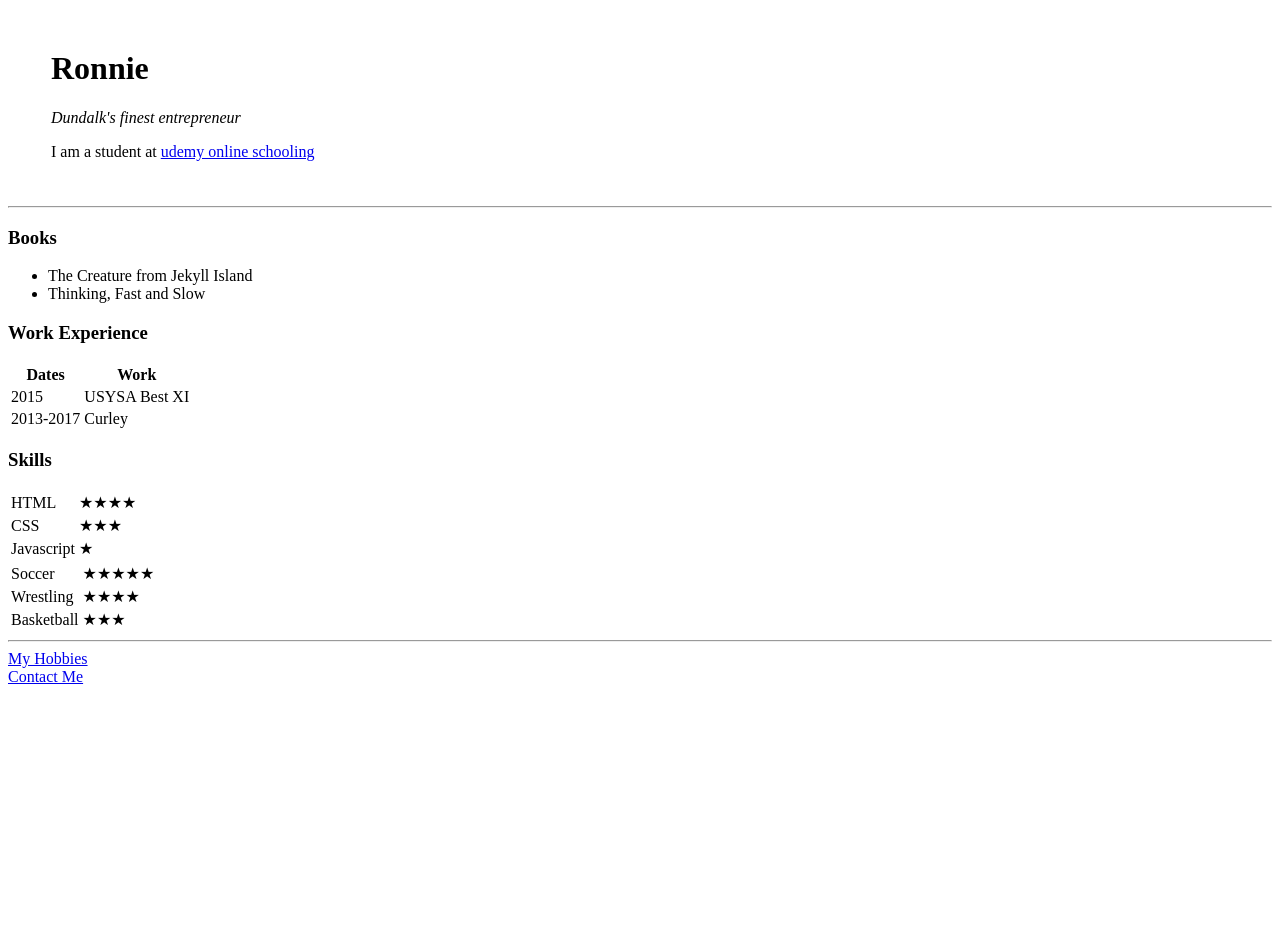
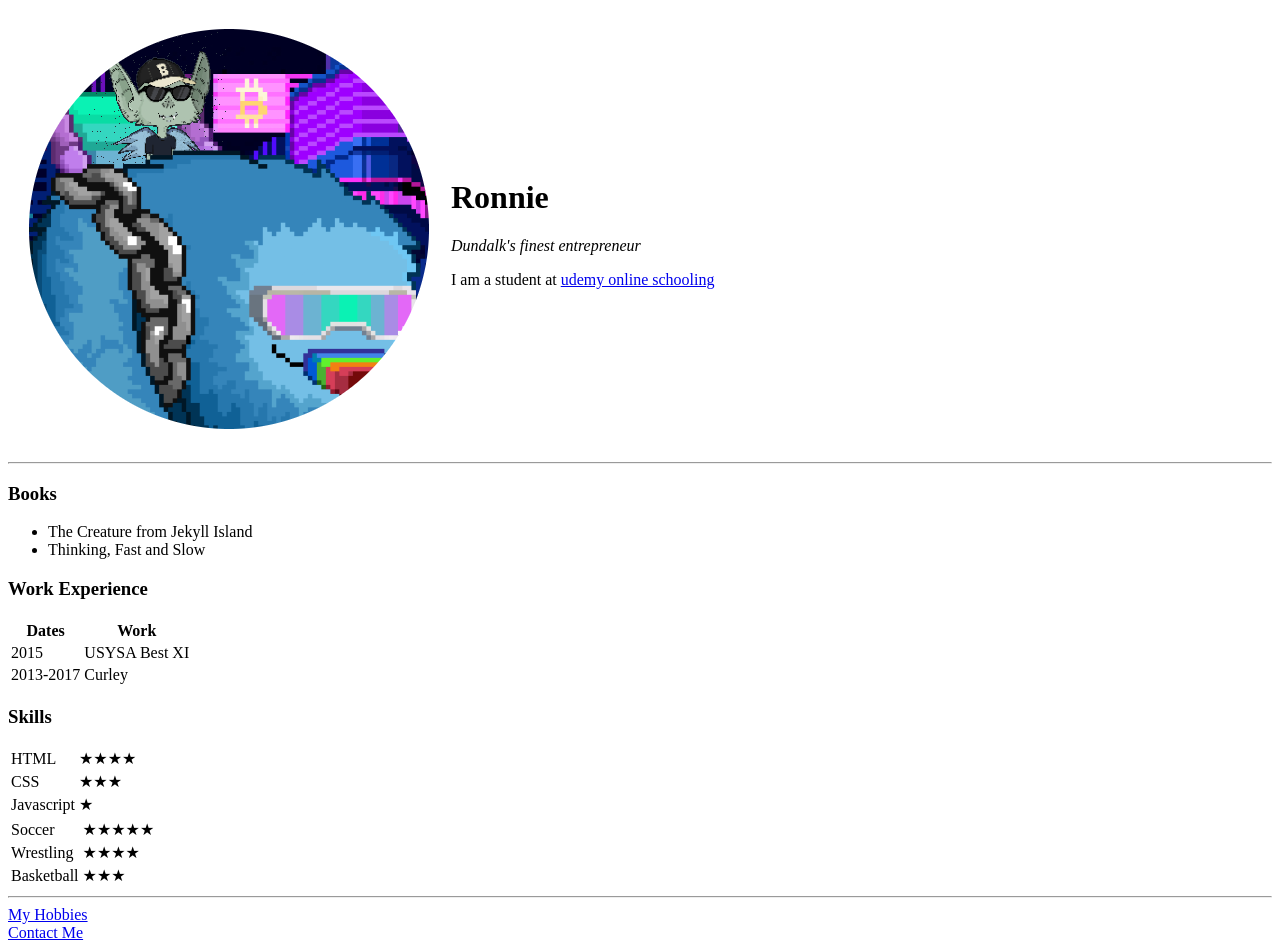
Before and after one commit to ronnie-eth/cv, a plain HTML site: page index.html in a window 1280 px wide. Before the commit the page ends 800 px from the top, so only its background shows below. Drawn offline with Linux system fonts and the light colour scheme.

Commit message:
Update index.html

```diff
--- a/index.html
+++ b/index.html
@@ -9,7 +9,7 @@
 <body>
   <table cellspacing="20">
     <tr>
-      <td><img src="images/MOUNTEDBAT-modified.png" alt=""></td>
+      <td><img src="images/MOUNTED BAT-modified.png" alt=""></td>
       <td><h1>Ronnie</h1>
       <p><em>Dundalk's finest entrepreneur</em></p>
       <p>I am a student at <a href="https://www.udemy.com/">udemy online schooling</a></p></td>
```
